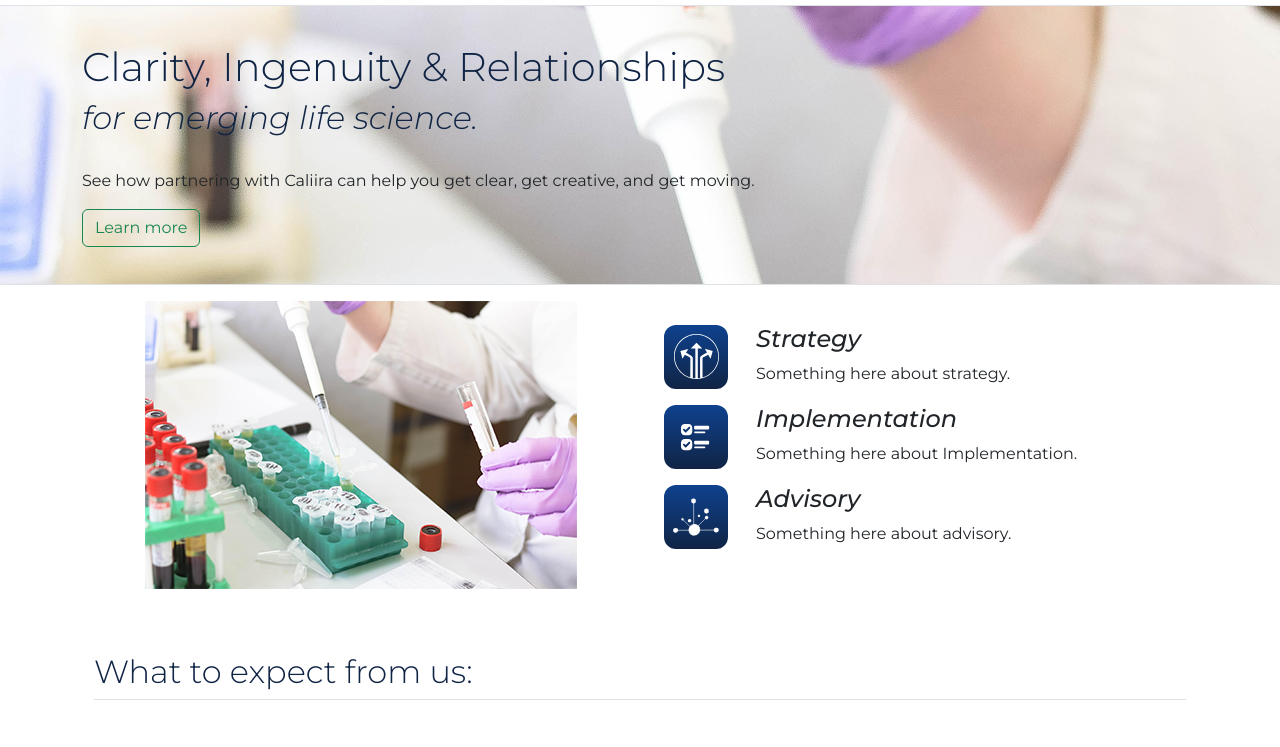
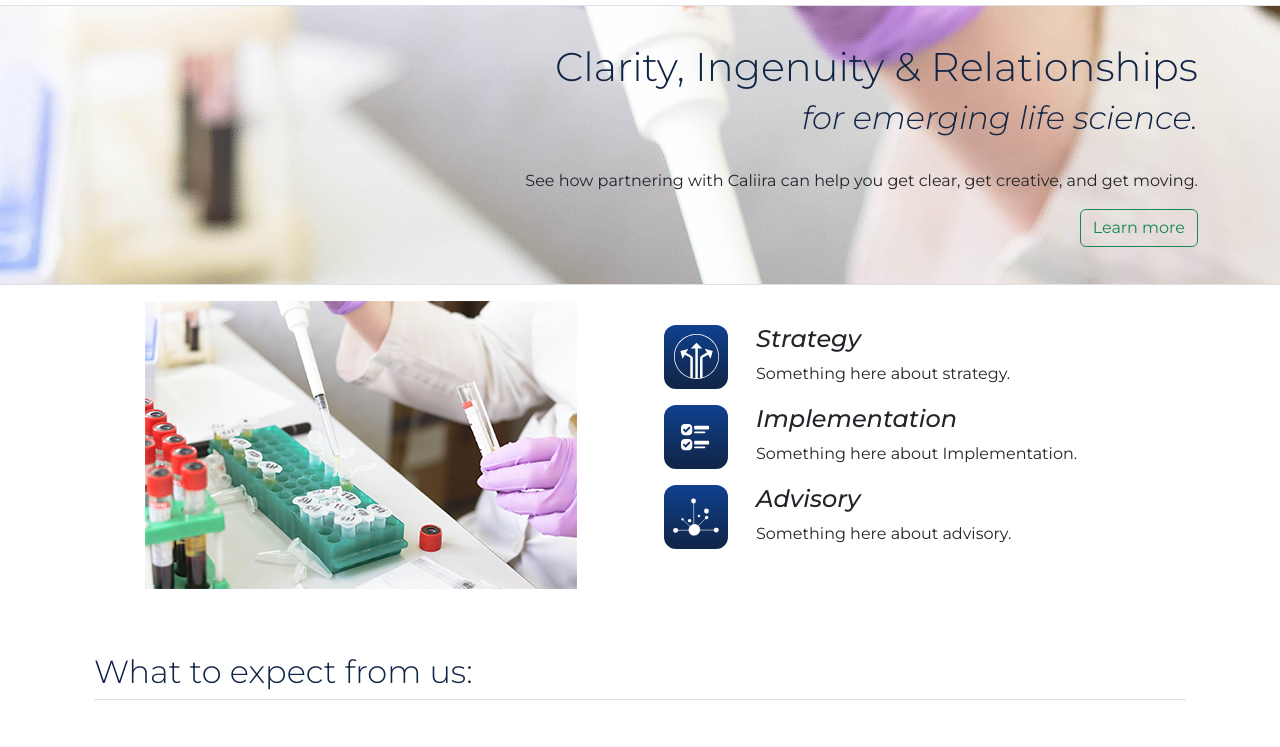
Before and after one commit to j-fulgencio/caliira, a plain HTML site: page index.html in a window 1280 px wide. Shown: the part 53-800 px from the top of the page. Drawn offline with nearby package versions, Linux system fonts and the light colour scheme.

Commit message:
Right-aligned header text and button

```diff
--- a/index.html
+++ b/index.html
@@ -51,10 +51,10 @@
   <div class="bg-image d-flex justify-content-center align-items-center border-bottom border-top" style="background-image: url('./images/pipette-sampling.jpg'); height: 35vh;">
     <div class="container">
         <div class="col">
-            <h1 class="text-start">Clarity, Ingenuity & Relationships</h1>
-            <h2 class="text-start"><em>for emerging life science.</em></h2>
-            <p class="pt-4">See how partnering with Caliira can help you get clear, get creative, and get moving.</p>
-            <a href="#" class="btn btn-outline-success">Learn more</a>
+            <h1 class="text-end">Clarity, Ingenuity & Relationships</h1>
+            <h2 class="text-end"><em>for emerging life science.</em></h2>
+            <p class="pt-4 text-end">See how partnering with Caliira can help you get clear, get creative, and get moving.</p>
+            <a href="#" class="btn btn-outline-success float-end">Learn more</a>
         </div>
     </div>
   </div>
```
